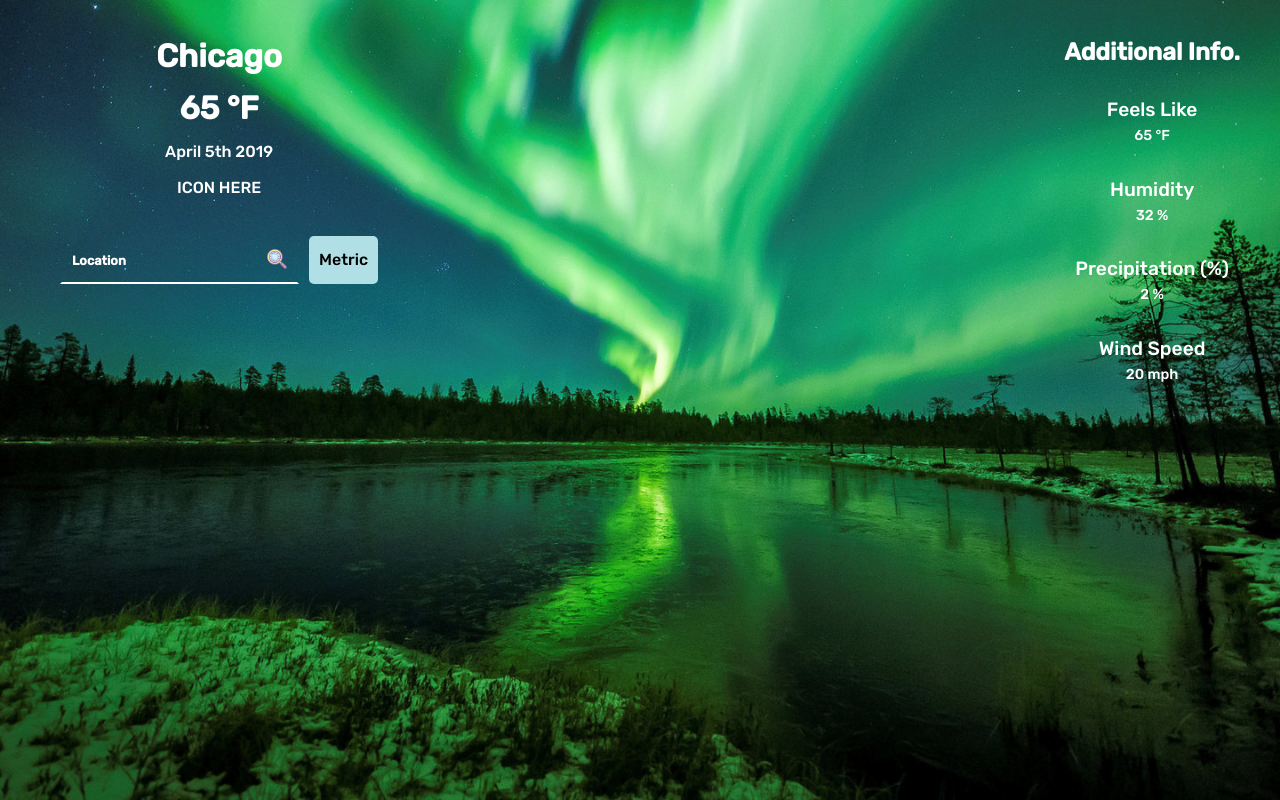
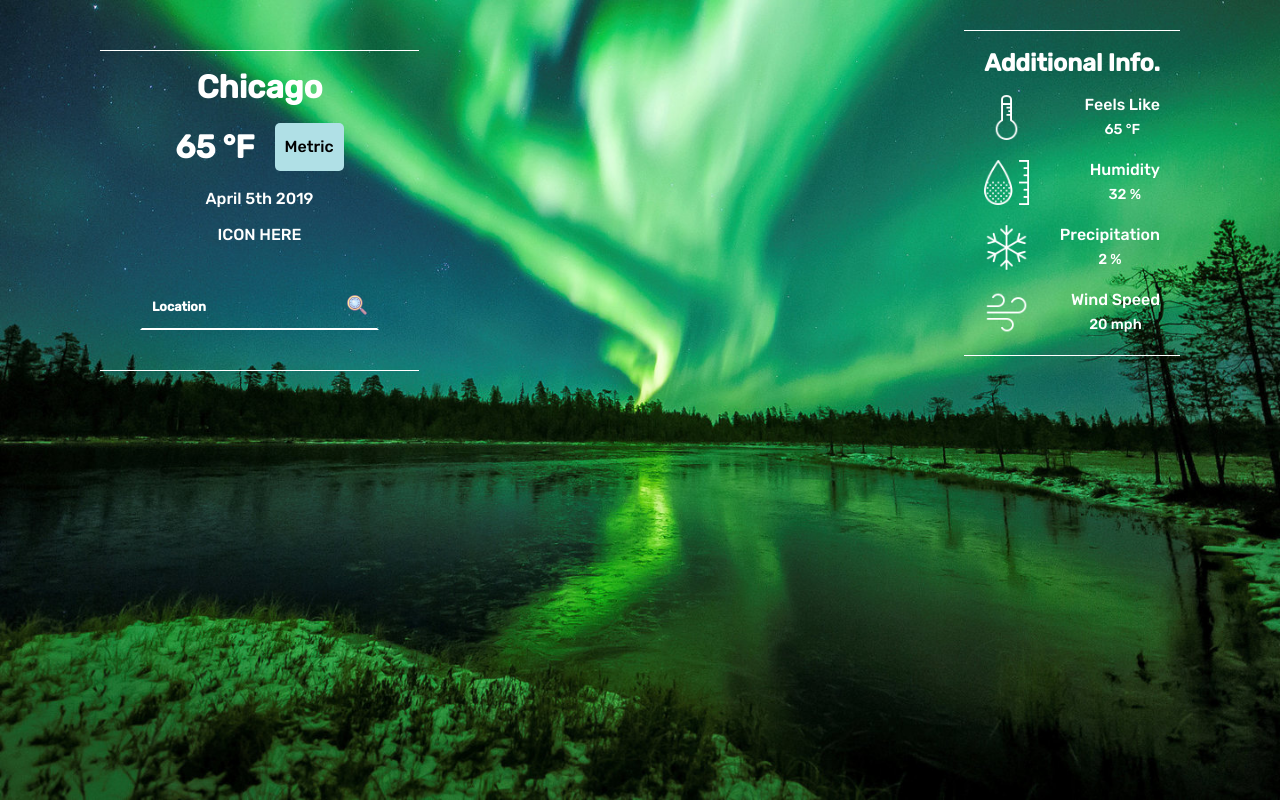
Before and after one commit to jjlagoutaris/weatherApp, a plain HTML site: page index.html in a window 1280 px wide. Drawn offline with Linux system fonts and the light colour scheme.

Commit message:
Style the basicInfo and miscInfo sections add icons to miscInfo

```diff
--- a/index.html
+++ b/index.html
@@ -23,7 +23,11 @@
 
     <section class="basicInfo">
       <h1 class="locationName">Chicago</h1>
-      <p class="temperature">65 &deg;F</p>
+      <div class="tempDiv">
+        <p class="temperature">65 &deg;F</p>
+        <button class="temperatureSystemBtn">Metric</button>
+      </div>
+
       <p class="date">April 5th 2019</p>
       <div class="weatherIcon">ICON HERE</div>
 
@@ -33,43 +37,40 @@
           <label for="cityInput">
           </label>
           <input type="text" name="cityInput" id="cityInput" placeholder="Location">
-          <button type="submit"><img src="./img/icons8-search-64.png" alt="search"></button>
+          <button type="submit"><img src="./img/search.png" alt="search"></button>
         </div>
 
-        <button class="temperatureSystemBtn">Metric</button>
+      </section>
 
-      </section>
     </section>
-
-
 
     <section class="miscInfo">
       <h2 class="miscInfoHeader">Additional Info.</h2>
-      <div class="feelsLike">
-        <img src="" alt="">
+      <div class="feelsLike infoBlock">
+        <img src="./img/thermometer.png" alt="">
         <div class="feelsLikeMiniContainer miniContainer">
-          <h3 class="feelsLikeHeader">Feels Like</h3>
+          <h3 class="feelsLikeHeader miniHeader">Feels Like</h3>
           <p class="feelsLikeTemp">65 &deg;<span>F</span></p>
         </div>
       </div>
-      <div class="humidity">
-        <img src="" alt="">
+      <div class="humidity infoBlock">
+        <img src="./img/humidity.png" alt="">
         <div class="humidityMiniContainer miniContainer">
-          <h3 class="humidityHeader">Humidity</h3>
+          <h3 class="humidityHeader miniHeader">Humidity</h3>
           <p class="humidityTemp">32 %</p>
         </div>
       </div>
-      <div class="precipitationChance">
-        <img src="" alt="">
+      <div class="precipitationChance infoBlock">
+        <img src="./img/snow.png" alt="">
         <div class="precipitationChanceMiniContainer miniContainer">
-          <h3 class="precipitationChanceHeader">Precipitation (%)</h3>
+          <h3 class="precipitationChanceHeader miniHeader">Precipitation</h3>
           <p class="precipitationChanceTemp">2 %</p>
         </div>
       </div>
-      <div class="windSpeed">
-        <img src="" alt="">
+      <div class="windSpeed infoBlock">
+        <img src="./img/wind.png" alt="">
         <div class="windSpeedMiniContainer miniContainer">
-          <h3 class="windSpeedHeader">Wind Speed</h3>
+          <h3 class="windSpeedHeader miniHeader">Wind Speed</h3>
           <p class="windSpeedTemp">20 <span>mph</span></p>
         </div>
       </div>
--- a/style/_main.scss
+++ b/style/_main.scss
@@ -10,8 +10,10 @@ main{
   justify-content: space-between;
   align-items:flex-start;
   .basicInfo, .miscInfo{
+    border-bottom: 1px solid white;
+    border-top: 1px solid white;
     padding: 20px;
-    margin: 20px;
+    margin: 50px 100px;
     display: flex;
     flex-direction: column;
     justify-content: center;
@@ -64,20 +66,6 @@ main{
 
     }
 
-    .temperatureSystemBtn{
-      height: 48px;
-      padding: 10px;
-      border-radius: 5px;
-      color: black;
-      border: none;
-      background-color: powderblue;
-      @include centerFlex;
-      &:hover{
-        cursor: pointer;
-        background-color: lightgreen;
-      }
-    }
-
   }
 
   .basicInfo{
@@ -85,9 +73,26 @@ main{
       font-size: 2rem;
       font-weight: 600;
     }
+    .tempDiv{
+      @include centerFlex;
+      gap: 20px;
+    }
   }
   .miscInfo{
-    @include centerFlex;
+
+    max-width: 300px;
+    margin: 30px 100px;
+
+    .infoBlock{
+      width: 100%;
+      @include centerFlex;
+      justify-content: space-between;
+      gap: 5px;
+      img{
+        max-height: 45px;
+      }
+    }
+
     .miscInfoHeader{
       font-size: 1.5rem;
       font-weight: 600;
@@ -97,7 +102,6 @@ main{
       font-weight: 400;
     }
     div > h3{
-      font-size: 1.2rem;
       font-weight: 500;
     }
     .miniContainer{
@@ -108,6 +112,20 @@ main{
   }
 }
 
+
+.temperatureSystemBtn{
+  height: 48px;
+  padding: 10px;
+  border-radius: 5px;
+  color: black;
+  border: none;
+  background-color: powderblue;
+  @include centerFlex;
+  &:hover{
+    cursor: pointer;
+    background-color: lightgreen;
+  }
+}
 
 
 
```
Also changed, not shown: img/humidity.png (added), img/search.png (renamed from img/icons8-search-64.png), img/snow.png (added), img/thermometer.png (added), img/wind.gif (added), img/wind.png (added), style/style.css, 1 other file.
